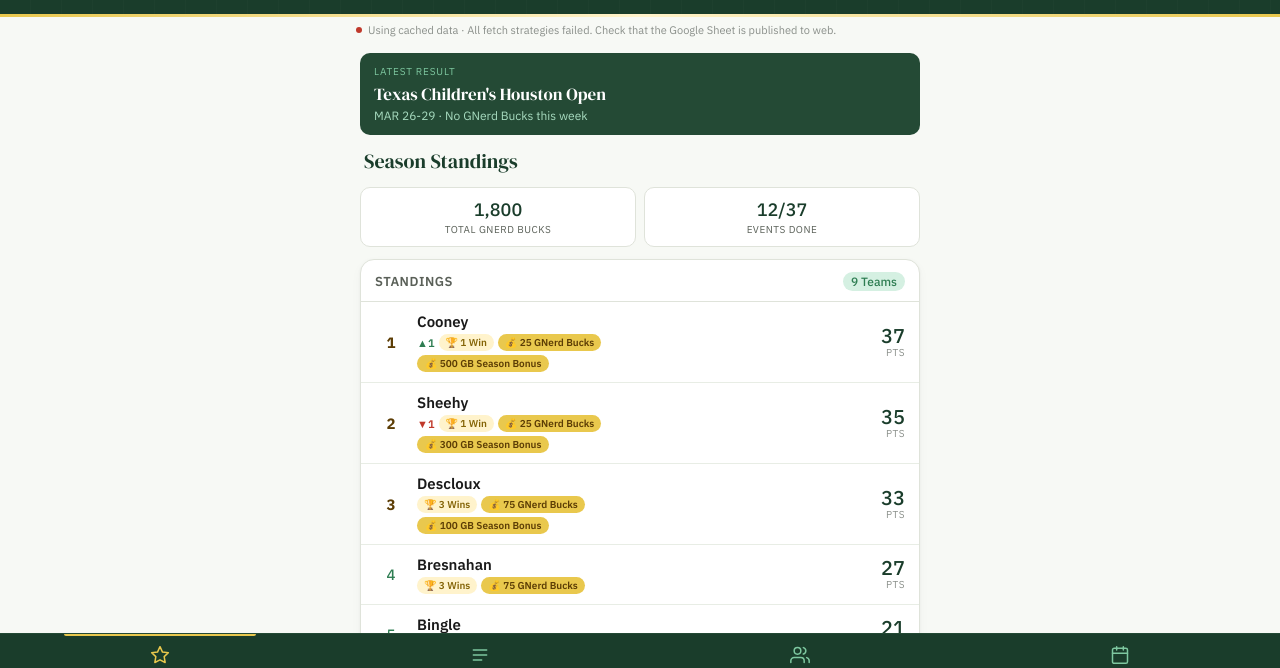
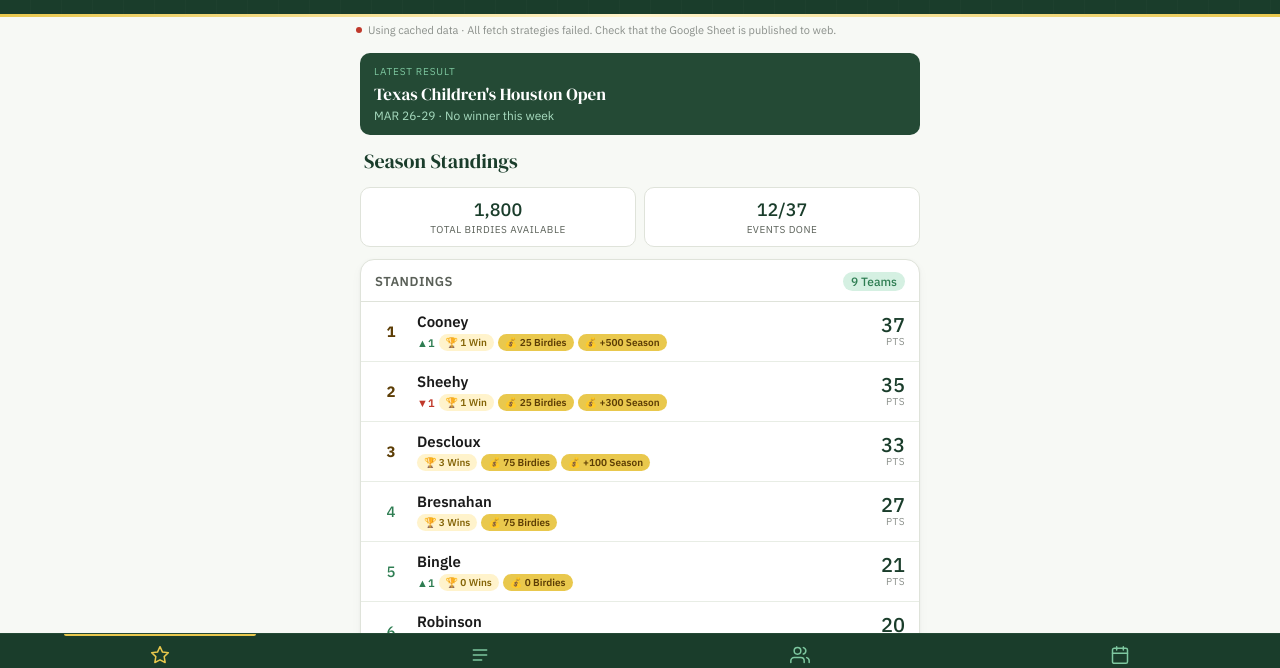
Before and after one commit to benwjackson/golf-nerd-leagues, a plain HTML site: page index.html in a window 1280 px wide. Shown: the part 111-779 px from the top of the page. Drawn offline with Linux system fonts and the light colour scheme; no server answers.

Commit message:
Add files via upload

```diff
--- a/index.html
+++ b/index.html
@@ -74,7 +74,7 @@ body{padding-bottom:calc(var(--nav-h) + env(safe-area-inset-bottom,20px) + 12px)
 .card-header h3{font-size:13px;font-weight:600;text-transform:uppercase;letter-spacing:.5px;color:var(--text-muted)}
 .card-header .badge{font-size:12px;font-weight:500;background:var(--the-green-pale);color:var(--fairway);padding:2px 8px;border-radius:20px}
 
-/* === PILL BADGES (Wins + GNerd Bucks) === */
+/* === PILL BADGES (Wins + Birdies) === */
 .pill{display:inline-flex;align-items:center;gap:2px;font-size:10px;font-weight:600;padding:2px 7px;border-radius:20px;white-space:nowrap}
 .pill-wins{background:var(--wins-bg);color:var(--wins-text)}
 .pill-bucks{background:var(--bucks-bg);color:var(--bucks-text)}
@@ -148,7 +148,7 @@ body{padding-bottom:calc(var(--nav-h) + env(safe-area-inset-bottom,20px) + 12px)
 .team-chip:active{transform:scale(.96)}
 .roster-panel{display:none}
 .roster-panel.active{display:block}
-.roster-stats{display:grid;grid-template-columns:1fr 1fr 1fr;gap:8px;margin-bottom:12px}
+.roster-stats{display:grid;grid-template-columns:repeat(4,1fr);gap:8px;margin-bottom:12px}
 .roster-stat{background:var(--card-bg);border:1px solid var(--card-border);border-radius:var(--radius);padding:10px;text-align:center}
 .roster-stat .val{font-size:22px;font-weight:500;font-variant-numeric:tabular-nums;color:var(--deep-rough)}
 .roster-stat .label{font-size:10px;color:var(--text-muted);text-transform:uppercase;letter-spacing:.5px;margin-top:2px}
@@ -263,7 +263,7 @@ body{padding-bottom:calc(var(--nav-h) + env(safe-area-inset-bottom,20px) + 12px)
   <div class="latest-result" id="latest-banner"></div>
   <div class="page-title">Season Standings</div>
   <div class="prize-pool" id="prize-pool">
-    <div class="prize-box"><div class="amount" id="pp-total">1,800</div><div class="desc">Total GNerd Bucks</div></div>
+    <div class="prize-box"><div class="amount" id="pp-total">1,800</div><div class="desc">Total Birdies Available</div></div>
     <div class="prize-box"><div class="amount" id="pp-events">—/37</div><div class="desc">Events Done</div></div>
   </div>
   <div class="card">
@@ -351,6 +351,7 @@ const OWNER_MAP = {
 };
 
 const MAJOR_NAMES = ['masters','u.s. open','pga championship','the open championship'];
+const SEASON_BONUS = {1: 500, 2: 300, 3: 100};
 
 // =============================================
 // ACTIVE DATA (replaced by live fetch or fallback)
@@ -437,7 +438,7 @@ function parseLeaderboard(arr) {
     team:     headers.indexOf('team'),
     points:   headers.indexOf('points'),
     wins:     headers.indexOf('wins'),
-    cash:     headers.findIndex(h => h.includes('weekly') || h.includes('gnerd bucks') || h.includes('cash') || h.includes('winnings') || h.includes('gb won')),
+    cash:     headers.findIndex(h => h.includes('weekly') || h.includes('gnerd bucks') || h.includes('birdies') || h.includes('cash') || h.includes('winnings') || h.includes('gb won')),
     topPayout:headers.findIndex(h => h.includes('top team') || h.includes('top payout') || h.includes('season bonus')),
     total:    headers.indexOf('total'),
   };
@@ -596,7 +597,7 @@ function parseScoreboard(arr, draftMap, leaderboard) {
     if (typeof prize === 'string') prize = prize.replace(/[$]/g, '').trim();
     if (typeof prize === 'string' && /^\d+$/.test(prize)) prize = parseInt(prize);
 
-    // Determine weekly winner — team with a 5-point (1st place) scorer wins GNerd Bucks
+    // Determine weekly winner — team with a 5-point (1st place) scorer wins Birdies
     let winner = null;
     if (completed && typeof prize === 'number') {
       const fivePointScorer = scorers.find(s => s.p === 5);
@@ -944,8 +945,8 @@ function renderLeaderboard() {
   if (lastCompleted) {
     const banner = document.getElementById('latest-banner');
     const winnerText = lastCompleted.winner
-      ? 'GNerd Bucks: ' + lastCompleted.winner + ' \u00B7 ' + (lastCompleted.scorers[0]?.g || '') + ' (' + lastCompleted.scorers[0]?.p + 'pts)'
-      : 'No GNerd Bucks this week';
+      ? 'Winner: ' + lastCompleted.winner + ' \u00B7 ' + (lastCompleted.scorers[0]?.g || '') + ' (' + lastCompleted.scorers[0]?.p + 'pts)'
+      : 'No winner this week';
     banner.innerHTML =
       '<div class="label">Latest Result</div>' +
       '<div class="tourney">' + lastCompleted.name + '</div>' +
@@ -959,7 +960,6 @@ function renderLeaderboard() {
   // Team count
   document.getElementById('team-count-badge').textContent = LEADERBOARD.length + ' Teams';
 
-  var SEASON_BONUS = {1: 500, 2: 300, 3: 100};
   const list = document.getElementById('leaderboard-list');
   list.innerHTML = LEADERBOARD.map(function(t) {
     var bonus = SEASON_BONUS[t.rank];
@@ -970,9 +970,9 @@ function renderLeaderboard() {
         '<div class="lb-meta">' +
           getMovement(t.rank, t.lastWeek) +
           '<span class="pill pill-wins">\uD83C\uDFC6 ' + t.wins + ' Win' + (t.wins !== 1 ? 's' : '') + '</span>' +
-          '<span class="pill pill-bucks">\uD83D\uDCB0 ' + t.cash + ' GNerd Bucks</span>' +
+          '<span class="pill pill-bucks">\uD83D\uDCB0 ' + t.cash + ' Birdies</span>' +
+          (bonus ? '<span class="pill pill-bucks">\uD83D\uDCB0 +' + bonus + ' Season</span>' : '') +
         '</div>' +
-        (bonus ? '<div class="lb-season-bonus">\uD83D\uDCB0 ' + bonus + ' GB Season Bonus</div>' : '') +
       '</div>' +
       '<div class="lb-pts">' +
         '<div class="lb-pts-num">' + t.points + '</div>' +
@@ -991,7 +991,7 @@ function renderResults() {
   list.innerHTML = completed.map(function(t, i) {
     var prizeClass = typeof t.prize === 'number' ? (t.prize >= 50 ? 'major' : 'cash')
       : (t.prize === 'POINTS ONLY' ? 'pts-only' : 'no-winner');
-    var prizeText = typeof t.prize === 'number' ? t.prize + ' GB' : t.prize;
+    var prizeText = typeof t.prize === 'number' ? t.prize + ' Birdies' : t.prize;
     return '<div class="card tourney-card ' + (i === 0 ? 'open' : '') + '" onclick="toggleTourney(this)">' +
       '<div class="tourney-header">' +
         '<div>' +
@@ -1006,7 +1006,7 @@ function renderResults() {
           return '<div class="scorer-row' + (isWinner ? ' scorer-winner' : '') + '">' +
             '<div class="scorer-pts p' + s.p + '">' + s.p + '</div>' +
             '<div class="scorer-name">' + s.g + '</div>' +
-            (isWinner ? '<div class="scorer-gb-badge">\u2B50 GNerd Bucks \u00B7 ' + s.t + '</div>' : '<div class="scorer-team">' + s.t + '</div>') +
+            (isWinner ? '<div class="scorer-gb-badge">\u2B50 Winner \u00B7 ' + s.t + '</div>' : '<div class="scorer-team">' + s.t + '</div>') +
           '</div>';
         }).join('') +
       '</div>' +
@@ -1016,7 +1016,7 @@ function renderResults() {
   upcoming.map(function(t) {
     var prizeClass = typeof t.prize === 'number' ? (t.prize >= 50 ? 'major' : 'cash')
       : (t.prize === 'POINTS ONLY' ? 'pts-only' : 'no-winner');
-    var prizeText = typeof t.prize === 'number' ? t.prize + ' GB' : t.prize;
+    var prizeText = typeof t.prize === 'number' ? t.prize + ' Birdies' : t.prize;
     var isNext = t === nextUp;
     return '<div class="card tourney-card upcoming">' +
       '<div class="tourney-header">' +
@@ -1056,9 +1056,10 @@ function renderRosters() {
     var sortedGolfers = [...team.golfers].sort((a, b) => b.total - a.total);
     return '<div class="roster-panel ' + (i === 0 ? 'active' : '') + '" id="roster-' + name.replace(/\s/g, '-') + '">' +
       '<div class="roster-stats">' +
+        '<div class="roster-stat"><div class="val">#' + (lb?.rank || '—') + '</div><div class="label">Rank</div></div>' +
         '<div class="roster-stat"><div class="val">' + team.totalPoints + '</div><div class="label">Points</div></div>' +
         '<div class="roster-stat"><div class="val">' + team.wins + '</div><div class="label">Wins</div></div>' +
-        '<div class="roster-stat"><div class="val">#' + (lb?.rank || '—') + '</div><div class="label">Rank</div></div>' +
+        '<div class="roster-stat"><div class="val">' + ((lb?.cash || 0) + (SEASON_BONUS[lb?.rank] || 0)) + '</div><div class="label">Total Birdies</div></div>' +
       '</div>' +
       '<div class="card">' +
         '<div class="card-header"><h3>' + (OWNER_MAP[name] || name) + '</h3><span class="badge">Draft Position: ' + draftPos + '</span></div>' +
@@ -1132,7 +1133,7 @@ function openTeamModal(teamName) {
     '<div class="roster-stats">' +
       '<div class="roster-stat"><div class="val">' + team.totalPoints + '</div><div class="label">Points</div></div>' +
       '<div class="roster-stat"><div class="val">' + team.wins + '</div><div class="label">Wins</div></div>' +
-      '<div class="roster-stat"><div class="val">' + lb.cash + '</div><div class="label">GNerd Bucks</div></div>' +
+      '<div class="roster-stat"><div class="val">' + lb.cash + '</div><div class="label">Birdies</div></div>' +
     '</div>' +
     '<div class="card">' +
       '<div class="card-header"><h3>Roster</h3><span class="badge">Rank #' + lb.rank + '</span></div>' +
```
